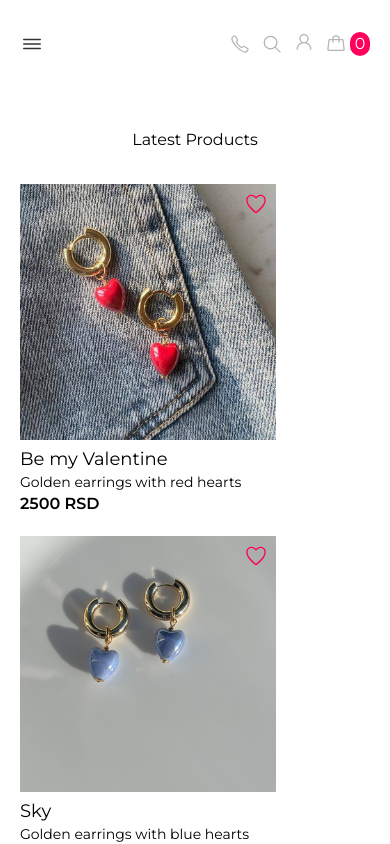
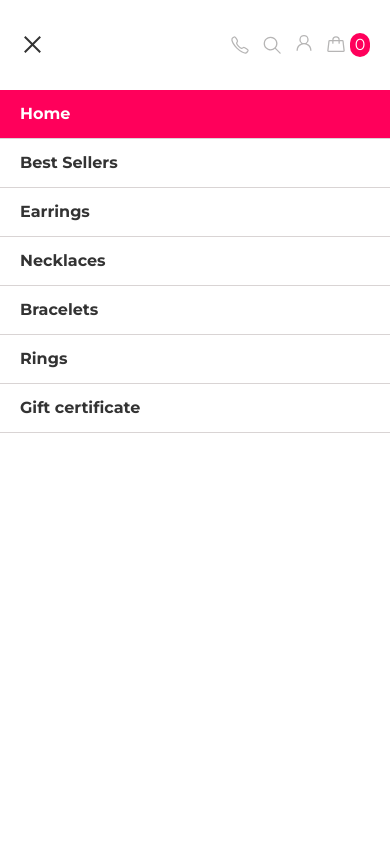
Before and after one commit to IrinaGarmaeva/e-commerce-shop, a React (Vite) app in the folder frontend/: page / in a window 390 px wide. Both pictures are taken after a click on the icon 32 px from the left and 44 px from the top of the page. Shown: the top 844 px of the page. Built offline with nearby package versions, Linux system fonts and the light colour scheme; a web font is replaced by a local one.

Commit message:
Frontend: add mobile menu, custom hook - useScroll

```diff
--- a/frontend/package.json
+++ b/frontend/package.json
@@ -17,6 +17,7 @@
     "react-toastify": "^10.0.4"
   },
   "devDependencies": {
+    "@types/node": "^20.11.17",
     "@types/react": "^18.2.43",
     "@types/react-dom": "^18.2.17",
     "@typescript-eslint/eslint-plugin": "^6.14.0",
--- a/frontend/src/App.tsx
+++ b/frontend/src/App.tsx
@@ -7,7 +7,7 @@ const App = () => {
     <div className=" h-screen font-montserrat">
       <div className="flex flex-col h-full">
         <Header />
-        <main className="flex-grow">
+        <main className="flex-grow mt-24">
           <Outlet />
         </main>
         <Footer />
--- a/frontend/src/components/design-system/Navbar/Navbar.tsx
+++ b/frontend/src/components/design-system/Navbar/Navbar.tsx
@@ -1,14 +1,48 @@
-import { Link } from "react-router-dom";
-import {navItems} from '../../../utils/constants';
+import { FC } from "react";
+import { Link, useLocation } from "react-router-dom";
+import { navItems } from "../../../utils/constants";
 
-const Navbar = () => {
+type NavbarProps = {
+  isMobileMenuOpen: boolean;
+  handleCloseMobileMenu: () => void;
+};
+
+const Navbar: FC<NavbarProps> = ({ isMobileMenuOpen, handleCloseMobileMenu }) => {
+  const {pathname} = useLocation()
+
+
   return (
-    <nav id="menu" className="flex flex-row justify-evenly items-center uppercase text-text-main font-semibold  max-lg:hidden">
-      {navItems.map((item) => (
-        <Link to={item.to}  className="hover-menu" key={item.label}>{item.label}</Link>
-      ))}
-    </nav>
-  )
-}
+    <>
+      {isMobileMenuOpen && (
+        <nav className="fixed w-screen h-screen top-[90px] left-0 z-10 bg-white lg:hidden">
+          <div className="flex flex-col">
+            <Link to="/" className={`hover-menu py-3 font-bold border-b border-[#d9d4d4] max-lg:pl-16 max-md:pl-5 ${pathname === '/' && 'bg-pink text-white hover:text-black'}`} onClick={handleCloseMobileMenu}>Home</Link>
+            {navItems.map((item) => (
+                <Link
+                  to={item.to}
+                  className="hover-menu py-3 font-bold border-b border-[#d9d4d4] max-lg:pl-16 max-md:pl-5"
+                  key={item.label}
+                  onClick={handleCloseMobileMenu}
+                >
+                  {item.label}
+                </Link>
+              // </li>
+            ))}
+          </div>
+        </nav>
+      )}
+        <nav
+          id="menu"
+          className="flex flex-row justify-evenly items-center uppercase text-text-main font-semibold  max-lg:hidden"
+        >
+          {navItems.map((item) => (
+            <Link to={item.to} className="hover-menu" key={item.label}>
+              {item.label}
+            </Link>
+          ))}
+        </nav>
+    </>
+  );
+};
 
-export default Navbar
+export default Navbar;
--- a/frontend/src/components/design-system/ProductList/ProductList.tsx
+++ b/frontend/src/components/design-system/ProductList/ProductList.tsx
@@ -7,7 +7,7 @@ import { ProductListProps } from "./types";
 const ProductList: FC<ProductListProps> = ({products}) => {
   return (
     // <section className='grid grid-cols-4 justify-items-center gap-4 max-lg:grid-cols-3' aria-label='Section with products'>
-    <section className='mt-8 flex flex-row flex-wrap justify-items-center gap-5' aria-label='Section with products'>
+    <section className='mt-8 flex flex-row flex-wrap justify-center justify-items-center gap-5' aria-label='Section with products'>
       {products.map((product: Product )=> (
         <ProductCard product={product} key={product._id}/>
       ))}
--- a/frontend/src/components/layout/Header/Header.tsx
+++ b/frontend/src/components/layout/Header/Header.tsx
@@ -1,13 +1,19 @@
+import { useState } from "react";
 import { Link } from "react-router-dom";
 import { GoSearch, GoPerson } from "react-icons/go";
 import { PiHandbag } from "react-icons/pi";
 import { IoCallOutline } from "react-icons/io5";
 import { IoIosMenu } from "react-icons/io";
+import { AiOutlineClose } from "react-icons/ai";
 import Navbar from "../../design-system/Navbar/Navbar";
 import SearchForm from "../../design-system/SearchForm/SearchForm";
 import Button from "../../design-system/Button/Button";
+import useScroll from "../../../hooks/useScroll";
 
 const Header = () => {
+  const [isMobileMenuOpen, setIsMobileMenuOpen] = useState<boolean>(false);
+  const { isScrolled } = useScroll();
+
   const handleOpenSearchForm = () => {
     const searchForm = document.getElementById("search-form");
     const overlay = document.getElementById("search-form-overlay");
@@ -15,15 +21,28 @@ const Header = () => {
     overlay?.classList.remove("hidden");
   };
 
+  const handleCloseMobileMenu = () => {
+    setIsMobileMenuOpen(false)
+  }
+
   return (
-    <header className="max-container padding flex flex-col align-center w-full text-text-main">
+    <header className={`max-container padding flex flex-col align-center w-full text-text-main fixed top-0 z-20 bg-white ${isScrolled ? "shadow-md" : ""}`}>
       <>
         <SearchForm />
         <div className="flex flex-row justify-between w-full items-center py-8">
-          <Button
+          {isMobileMenuOpen ? (
+            <AiOutlineClose
+              size={25}
+              className="lg:hidden block "
+              onClick={() => setIsMobileMenuOpen(false)}
+            />
+          ) : (
+            <IoIosMenu
+              size={25}
+              onClick={() => setIsMobileMenuOpen(true)}
               className="lg:hidden block"
-            children={<IoIosMenu size={24} />}
             />
+          )}
           <p className="flex-1 max-lg:hidden">+ 381 00 0000 00 00</p>
           <div className="mx-16px shrink-0 text-center">
             <Link to="/" className="text-4xl">
@@ -61,7 +80,7 @@ const Header = () => {
             </div>
           </div>
         </div>
-        <Navbar />
+        <Navbar isMobileMenuOpen={isMobileMenuOpen} handleCloseMobileMenu={handleCloseMobileMenu}/>
       </>
     </header>
   );
--- a/frontend/src/components/pages/Product/Product.tsx
+++ b/frontend/src/components/pages/Product/Product.tsx
@@ -19,7 +19,7 @@ const Product = () => {
             <p className="font-semibold ">{`${product?.price} RSD`}</p>
             <div className="flex flex-row justify-between">
               <input type="number" min={1} max={5} placeholder="1"/>
-              <button className="bg-pink rounded-md text-white px-5 py-3 hover:scale-105" disabled={product?.countInStock === 0}>Add to Cart</button>
+              <button className="bg-pink rounded-md text-white px-5 py-3 ease-linear transition-all hover:scale-105" disabled={product?.countInStock === 0}>Add to Cart</button>
             </div>
           </div>
         </div>
--- /dev/null
+++ b/frontend/src/hooks/useScroll.ts
@@ -0,0 +1,33 @@
+import { useState, useEffect } from 'react';
+
+type UseScrollHook = {
+  isScrolled: boolean;
+};
+
+const useScroll = (): UseScrollHook => {
+  const [isScrolled, setIsScrolled] = useState<boolean>(false);
+
+  useEffect(() => {
+    let isScrolling: NodeJS.Timeout;
+
+    const handleScroll = () => {
+      setIsScrolled(true);
+
+      clearTimeout(isScrolling);
+
+      isScrolling = setTimeout(() => {
+        setIsScrolled(false);
+      }, 500);
+    };
+
+    window.addEventListener('scroll', handleScroll);
+
+    return () => {
+      window.removeEventListener('scroll', handleScroll);
+    };
+  }, []);
+
+  return { isScrolled };
+};
+
+export default useScroll;
--- a/frontend/src/index.css
+++ b/frontend/src/index.css
@@ -11,6 +11,12 @@
   scroll-behavior: smooth;
 }
 
+ul, ol {
+  list-style: none;
+  margin: 0;
+  padding: 0;
+}
+
 @layer components {
   .max-container {
     max-width: 1440px;
@@ -21,6 +27,8 @@
   .hover-menu {
     @apply transition-all duration-700 ease-out hover:text-pink
   }
+
+
 }
 
 
@@ -33,4 +41,8 @@
   .input {
     @apply text-sm border border-pink h-7 rounded-md pl-2 focus:outline-none focus:shadow-md
   }
+
+  .hover-mobile-menu {
+    @apply transition-all duration-700 ease-out hover:bg-pink hover:text-white
+  }
 }
--- a/frontend/tsconfig.json
+++ b/frontend/tsconfig.json
@@ -5,6 +5,7 @@
     "lib": ["ES2020", "DOM", "DOM.Iterable"],
     "module": "ESNext",
     "skipLibCheck": true,
+    "types": ["node"],
 
     /* Bundler mode */
     "moduleResolution": "bundler",
```
Also changed, not shown: 1 other file (tests, documents, lock files or other folders). Lines whose indentation alone changed are shown as unchanged.
